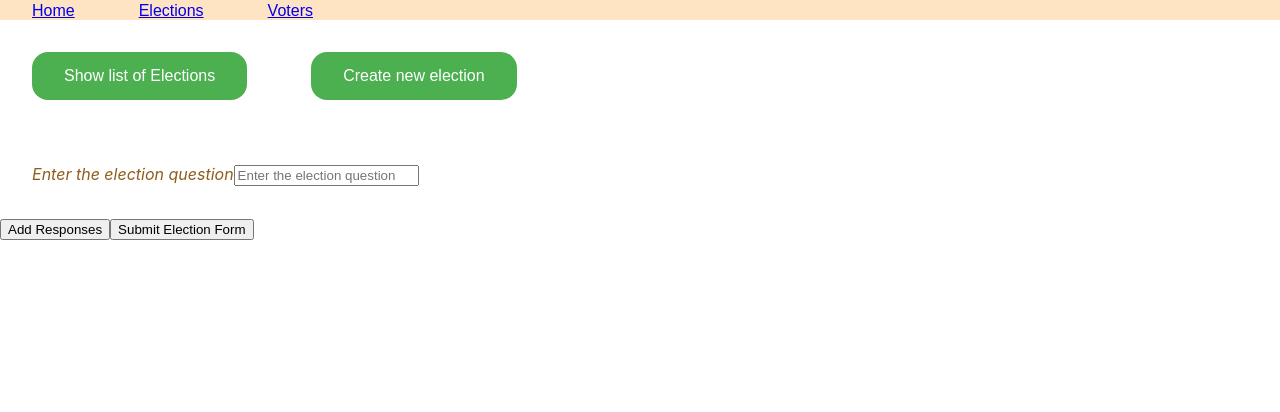
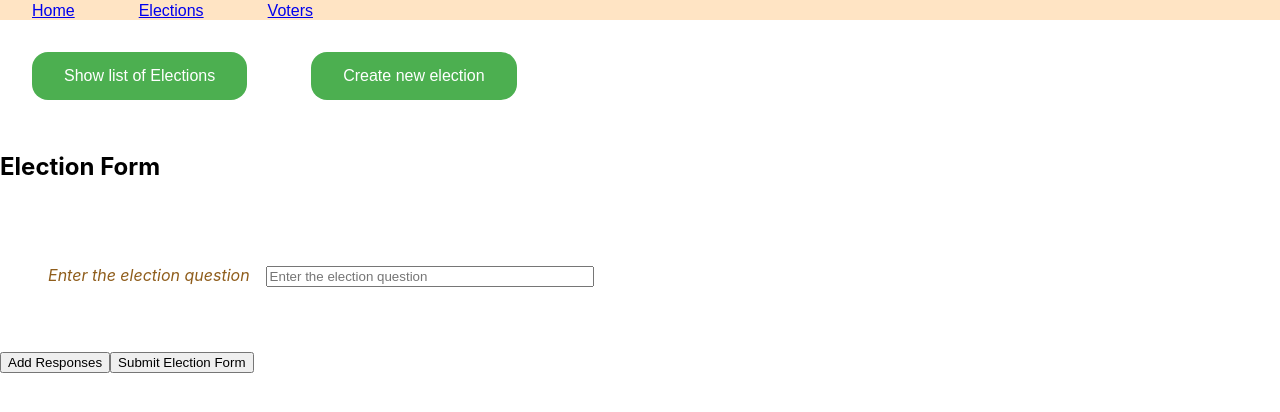
Before and after one commit to anunayamar/react-project-js, a React (Create React App) app: page /elections in a window 1280 px wide. Both pictures are taken after a click on the button "Create new election". Shown: the top 412 px of the page. Built offline with nearby package versions, Linux system fonts and the light colour scheme; no server answers.

Commit message:
Add some minor changes

```diff
--- a/src/components/election_components/ElectionForm.js
+++ b/src/components/election_components/ElectionForm.js
@@ -11,6 +11,8 @@ export default function ElectionForm() {
     responseVotes: {},
     votedUserIds: [],
   });
+
+  const [submitted, setSubmitted] = useState(false);
 
   const dispatch = useDispatch();
 
@@ -41,6 +43,7 @@ export default function ElectionForm() {
     };
     saveElection(dispatch, election);
     resetElectionForm();
+    setSubmitted(true);
   };
 
   const resetElectionForm = () => {
@@ -58,8 +61,9 @@ export default function ElectionForm() {
       const key = `response-${i}`;
       responseComponents.push(
         <div className="electionQuestion" key={key}>
-          <label>Enter the response {i + 1}</label>
+          <label className="item">Enter the response {i + 1}</label>
           <input
+            className="item"
             name={key}
             type="text"
             value={electionForm.responses[`response-${i}`]}
@@ -72,10 +76,12 @@ export default function ElectionForm() {
   };
 
   return (
-    <div>
+    <div className="electionForm">
+      <h2>Election Form</h2>
       <div className="electionQuestion">
-        <label>Enter the election question</label>
+        <label className="item">Enter the election question</label>
         <input
+          className="item"
           name="electionQuestion"
           type="text"
           placeholder="Enter the election question"
@@ -84,12 +90,15 @@ export default function ElectionForm() {
         />
       </div>
       {renderResponses()}
+      {!submitted && (
         <div>
           <button onClick={() => setNumberOfResponses(numberOfResponses + 1)}>
             Add Responses
           </button>
           <button onClick={onSaveHandler}>Submit Election Form</button>
         </div>
+      )}
+      <div>{submitted && <h3>Election has been created successfully</h3>}</div>
     </div>
   );
 }
--- a/src/styling/election_components/electionForm.css
+++ b/src/styling/election_components/electionForm.css
@@ -1,3 +1,16 @@
+.electionForm {
+    display: flex;
+    gap: 2rem;
+    flex-direction: column;
+
+}
 .electionQuestion {
     margin: 2rem;
 }
+.item {
+    margin-left: 1rem;
+}
+
+input {
+    width: 20rem;
+}
```
Lines whose indentation alone changed are shown as unchanged.
